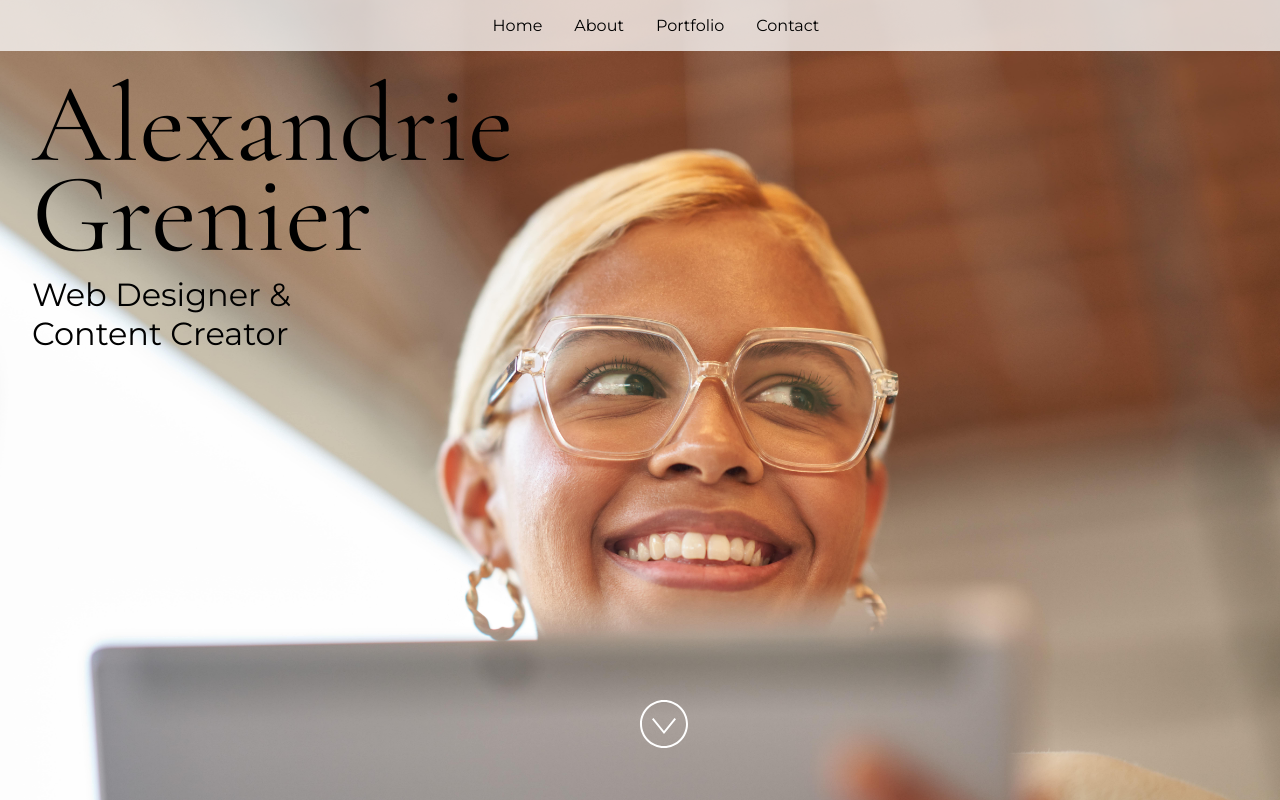
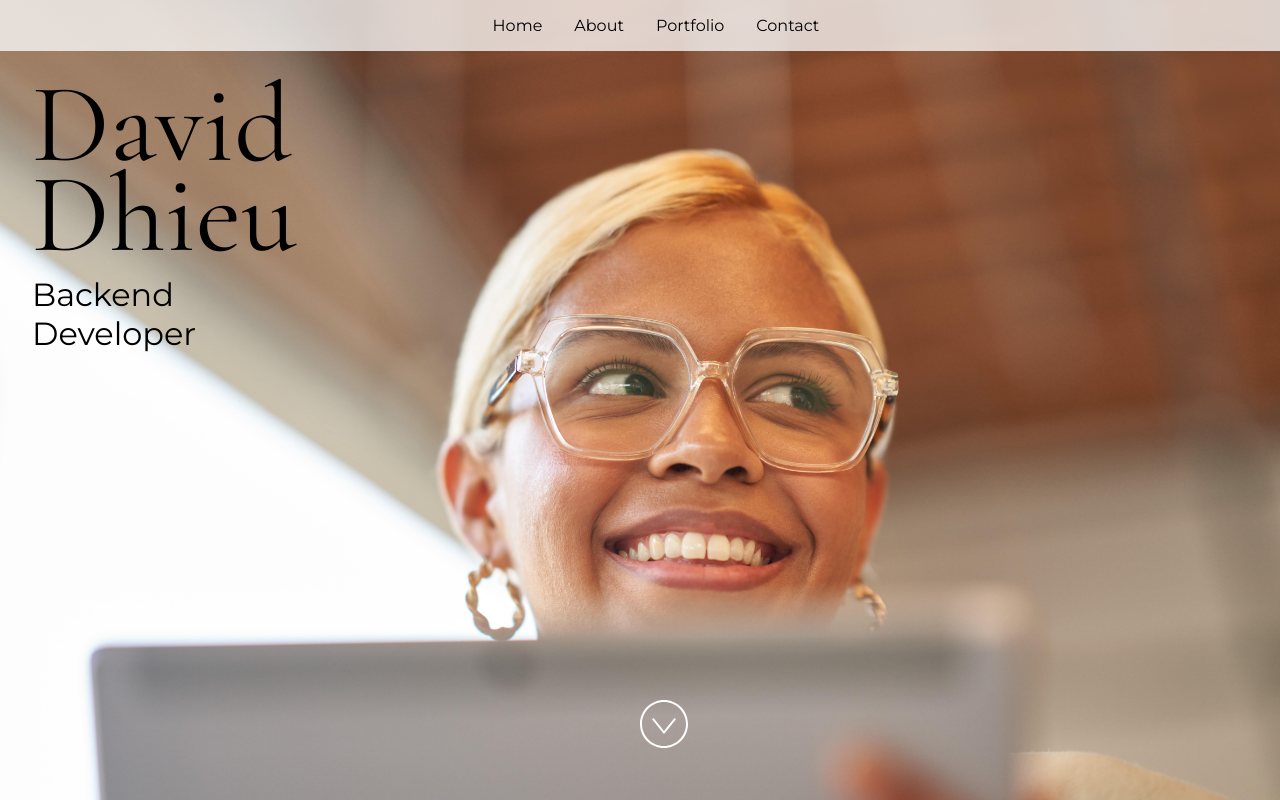
Before and after one commit to Dhie-boop/Dhieu-Portfolio, a React (Vite) app: page / in a window 1280 px wide. Built offline with nearby package versions, Linux system fonts and the light colour scheme.

Commit message:
added some changes to the apps

```diff
--- a/src/App.jsx
+++ b/src/App.jsx
@@ -24,15 +24,15 @@ import "./styles.css";
  * If you don't have one of the social sites listed, leave it as an empty string.
  */
 const siteProps = {
-  name: "Alexandrie Grenier",
-  title: "Web Designer & Content Creator",
-  email: "alex@example.com",
-  gitHub: "microsoft",
-  instagram: "microsoft",
-  linkedIn: "satyanadella",
+  name: "David Dhieu",
+  title: "Backend Developer",
+  email: "dhieumajok211@gmail.com",
+  gitHub: "Dhie-boop",
+  instagram: "",
+  linkedIn: "dhieu-david",
   medium: "",
-  twitter: "microsoft",
-  youTube: "Code",
+  twitter: "Mapeei_D_D",
+  youTube: "",
 };
 
 const primaryColor = "#4E567E";
```
